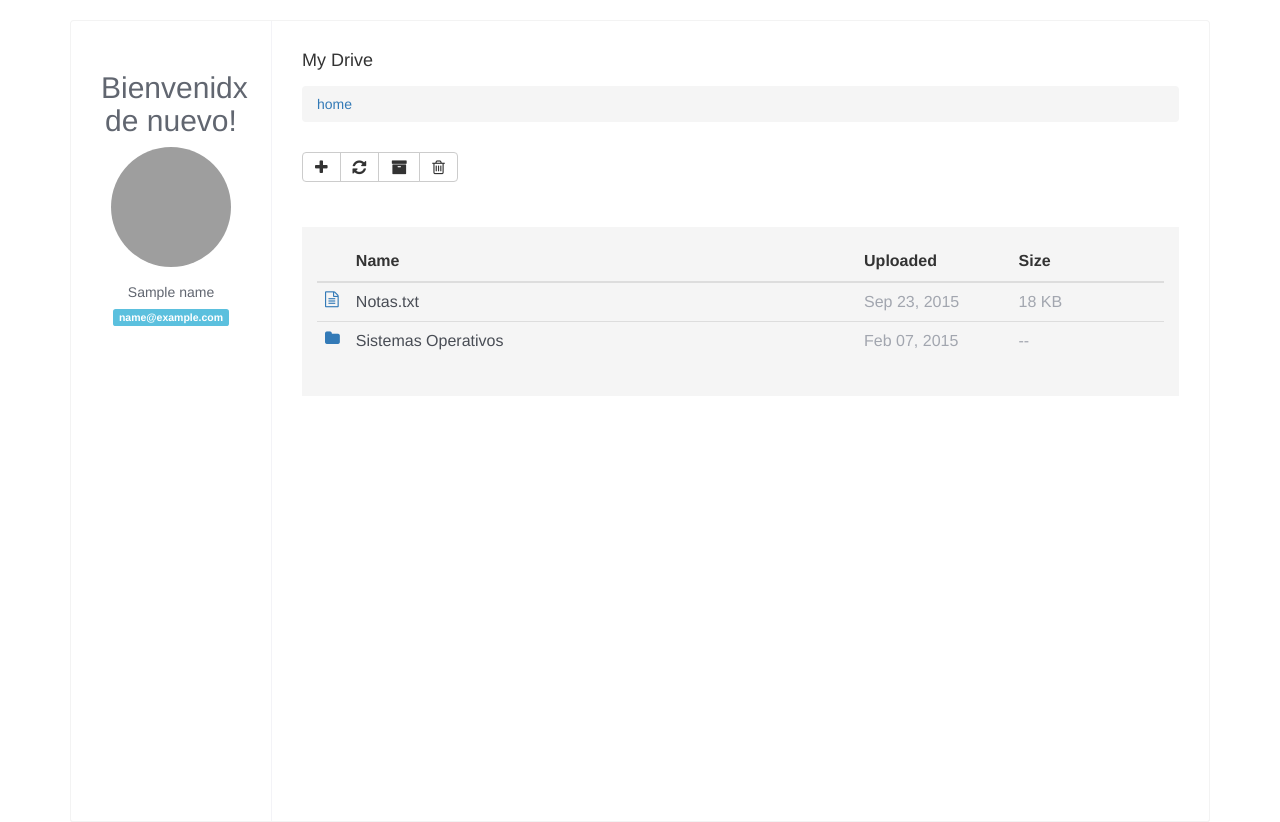
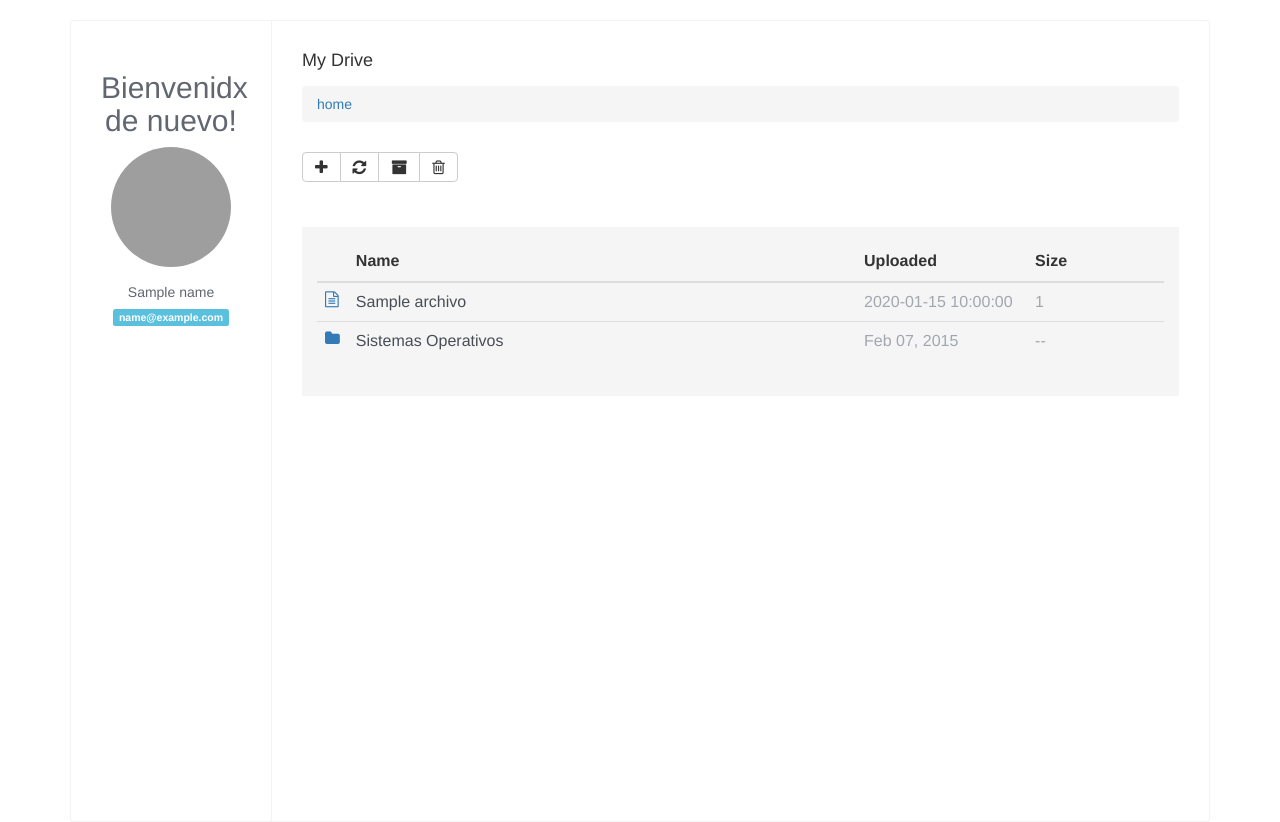
Before and after one commit to valeriach30/FileManager, a Flask app: template templates/dashboard.html in a window 1280 px wide. Shown: the top 822 px of the page. Run offline with Flask 3, Linux system fonts and the light colour scheme; the template is opened without the code that fills it: most values are stand-ins (such as "Sample title", 1, 10 or a date in 2020); some libraries are stand-ins or nearby versions; grey boxes are pictures that could not be loaded.

Commit message:
inicio cargar archivos de un usuario

```diff
--- a/app.py
+++ b/app.py
@@ -1,6 +1,7 @@
 from flask import Flask, render_template, request, session, redirect, flash
 from pymongo import MongoClient
 from flask_socketio import SocketIO, send
+import json
 
 
 client = MongoClient('mongodb+srv://Kdaniel06:Dani060401$@cluster0.t10iglg.mongodb.net/?retryWrites=true&w=majority')
@@ -10,6 +11,9 @@ collection = db['User']
 app = Flask(__name__)
 app.secret_key = 'testing'
 socketio = SocketIO(app)
+
+folders = []
+archivos = []
 
 @app.route('/')
 def home():
@@ -47,13 +51,38 @@ def login():
 @app.route('/dashboard')
 def dashboard():
     if 'email' in session:
+        # Obtener carpetas y archivos del usuario
+        obtenerFileSystem()
+
         # Usuario autenticado, mostrar dashboard
-        return render_template('dashboard.html', email=session['email'], name=session['name'])
+        return render_template('dashboard.html', email=session['email'], name=session['name'],
+                               folders=folders, archivos=archivos)
     else:
         # Usuario no autenticado, redirigir al inicio de sesión
         return redirect('/login',  error='')
 
+# Obtener la estructura del usuario
+def obtenerFileSystem():
+    # Cargar el JSON
+    nombreArchivo = session['name'] + '.json'
+    with open(nombreArchivo) as json_file:
+        data = json.load(json_file)
 
+    # Obtener carpetas y archivos
+    for item in data['files']:
+        if item['type'] == 'folder':
+            folders.append(item)
+        elif item['type'] == 'archivo':
+            archivos.append(item)
+
+    # Imprimir los resultados
+    print("Folders:")
+    for folder in folders:
+        print(folder['name'])
+
+    print("\nArchivos:")
+    for archivo in archivos:
+        print(archivo['name'])
 
 if __name__ == '__main__':
     socketio.run(app)
--- a/static/navegar.js
+++ b/static/navegar.js
@@ -2,12 +2,18 @@ $(document).ready(function() {
 
     // ------------------------------------- ARCHIVOS -------------------------------------
     $("#archivo").click(function(event) {
+        var archivoElement = document.getElementById("archivo");
+        var valor = archivoElement.dataset.value;
+        var values = Object.values(valor);
 
+        alert(valor)
+        alert(values)
         // Obtener el contenido del archivo (puedes hacer una llamada AJAX aquí para obtenerlo)
         var fileContent = "Este es el contenido del archivo."; // Aquí debes reemplazar con tu lógica de obtención del contenido del archivo
 
         // Mostrar el contenido del archivo en el pop-up
         $("#fileContent").text(fileContent);
+        $("#sizeP").text(valor.size);
 
         $("#popup1").fadeIn();
 
--- a/templates/dashboard.html
+++ b/templates/dashboard.html
@@ -66,12 +66,14 @@
                                     </tr>
                                 </thead>
                                 <tbody>
+                                    {% for archivo in archivos%}
                                     <tr>
                                         <td class="type"><i class="fa fa-file-text-o text-primary"></i></td>
-                                        <td class="name truncate"><a class="button" href="#popup1" id="archivo">Notas.txt</a></td>
-                                        <td class="date">Sep 23, 2015</td>
-                                        <td class="size">18 KB</td>
+                                        <td class="name truncate"><a class="button" href="#popup1" id="archivo" data-value="{{archivo}}">{{archivo.name}}</a></td>
+                                        <td class="date">{{archivo.updated}}</td>
+                                        <td class="size">{{archivo.size}}</td>
                                     </tr>
+                                    {% endfor%}
                                     <tr>
                                         <td class="type"><i class="fa fa-folder text-primary"></i></td>
                                         <td class="name truncate"><a href="#" id="carpeta">Sistemas Operativos</a></td>
@@ -86,10 +88,10 @@
                                     <div class="content">
                                         <h2>Nombre del archivo</h2>
                                         <p id="fileContent"></p>
-                                        <p style="color: rgb(180, 172, 172);">Tamaño: </p>
-                                        <p style="color: rgb(180, 172, 172);">Fecha de creacion: </p>
-                                        <p style="color: rgb(180, 172, 172);"">Fecha de modificación: </p>
-                                        <p style="color: rgb(180, 172, 172);"">Usuario: </p>
+                                        <p id="sizeP" style="color: rgb(180, 172, 172);">Tamaño: </p>
+                                        <p id="fechaCP" style="color: rgb(180, 172, 172);">Fecha de creacion: </p>
+                                        <p id="fechaMP" style="color: rgb(180, 172, 172);"">Fecha de modificación: </p>
+                                        <p id="usuarioP" style="color: rgb(180, 172, 172);"">Usuario: </p>
                                         <button type="button" class="btn btn-default" data-toggle="tooltip" data-placement="bottom" title="" data-original-title="Edit"><i class="fa fa-pencil-square"></i></button>
                                         <button type="button" class="btn btn-default" data-toggle="tooltip" data-placement="bottom" title="" data-original-title="Copy1"><i class="fa fa-desktop"></i></button>
                                         <button type="button" class="btn btn-default" data-toggle="tooltip" data-placement="bottom" title="" data-original-title="Copy2"><i class="fa fa-cloud-download"></i></button>
```
Also changed, not shown: Valeria Chinchilla.json (added, +28 -0 lines).
